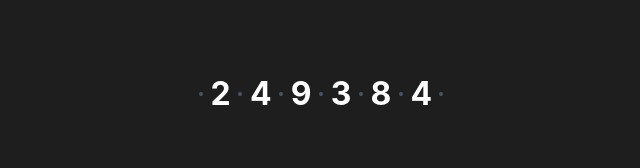
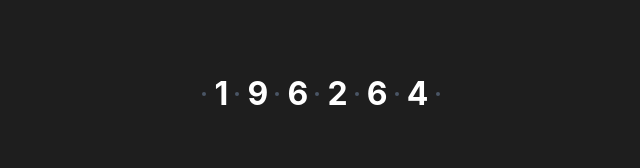
Before and after one commit to somnath-07/Hectoclash-Matiks, a React (Vite) app: page / in a window 1280 px wide. Shown: the part 170-338 px from the top of the page, without its empty margins (319-959 px from the left). Built offline with nearby package versions, Linux system fonts and the light colour scheme.

Commit message:
fix: allow multiple operators per gap and update digits to 1 9 6 2 6 4

```diff
--- a/src/App.jsx
+++ b/src/App.jsx
@@ -5,7 +5,7 @@ import GameBoard from './components/GameBoard';
 import OperatorDock from './components/OperatorDock';
 
 function App() {
-  const [digits] = useState([2, 4, 9, 3, 8, 4]);
+  const [digits] = useState([1, 9, 6, 2, 6, 4]);
   // gaps is an array of 7 arrays. Each holds { id, type }
   const [gaps, setGaps] = useState(Array.from({ length: 7 }, () => []));
   const [history, setHistory] = useState([]); // Array of { gapIndex, opId }
@@ -67,6 +67,7 @@ function App() {
       });
       setHistory(prev => [...prev, { gapIndex, opId: newOpId }]);
       setSelectedOperator(null);
+      setSelectedGap(gapIndex); // Select the gap so they can add more operators
     } else {
       setSelectedGap(prev => prev === gapIndex ? null : gapIndex);
     }
@@ -83,7 +84,7 @@ function App() {
         return next;
       });
       setHistory(prev => [...prev, { gapIndex: selectedGap, opId: newOpId }]);
-      setSelectedGap(null); // Clear gap after placing operator
+      // DO NOT clear selectedGap, so user can add multiple operators
     } else {
       setSelectedOperator(prev => prev === opType ? null : opType);
     }
```
